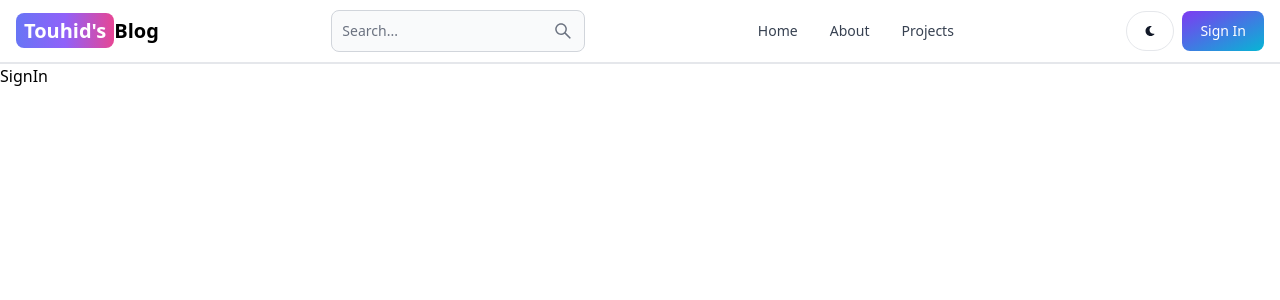
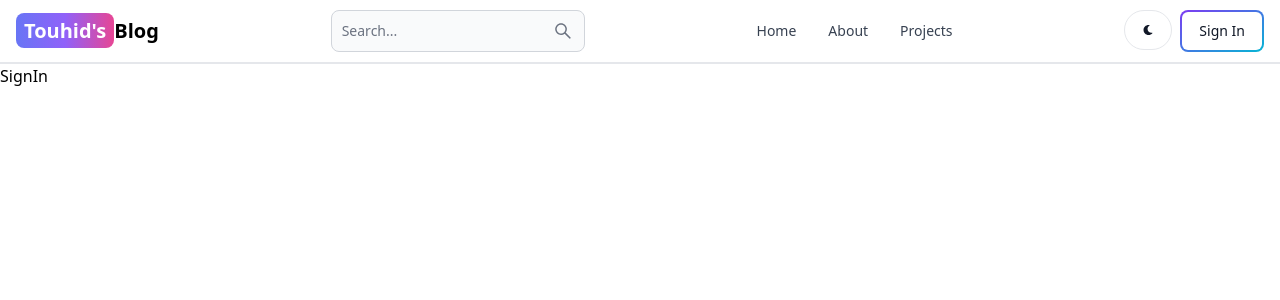
Before and after one commit to touhid-070/Blog-App, a React (Vite) app in the folder client/: page /sign-in in a window 1280 px wide. Shown: the top 300 px of the page. Built offline with nearby package versions, Linux system fonts and the light colour scheme.

Commit message:
create and run the server

```diff
--- a/client/src/components/Header.jsx
+++ b/client/src/components/Header.jsx
@@ -30,7 +30,7 @@
                 <FaMoon/>
             </Button>
             <Link to='/sign-in'>
-            <Button gradientDuoTone='purpleToBlue'>
+            <Button gradientDuoTone='purpleToBlue' outline>
             Sign In
             </Button>
             </Link>
```
Also changed, not shown: package.json (added, +18 -0 lines), 2 other files (tests, documents, lock files or other folders).
